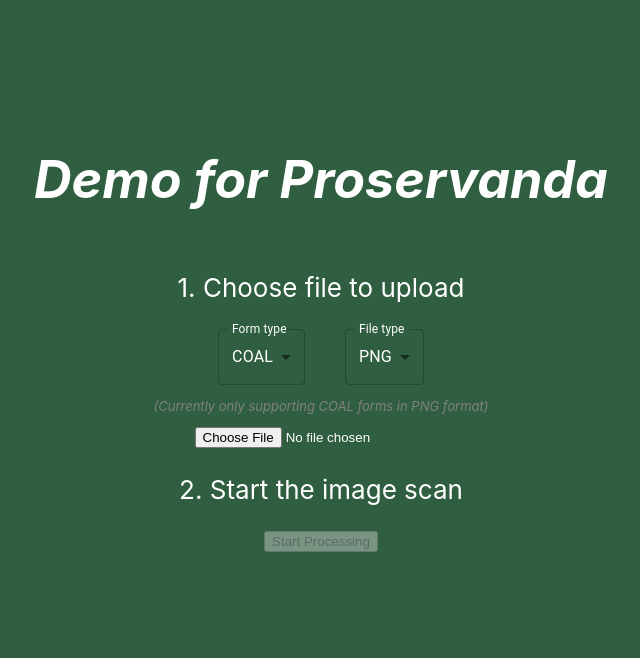
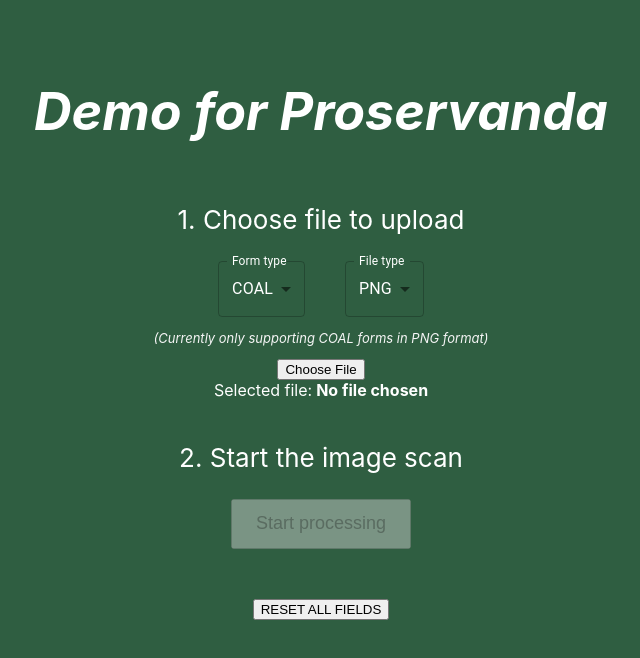
Before and after one commit to temevh/proser, a React (Create React App) app in the folder frontend/: page / in a window 1280 px wide. Shown: the top 658 px of the page, without its empty margins (319-959 px from the left). Built offline with nearby package versions, Linux system fonts and the light colour scheme.

Commit message:
css tweaks

```diff
--- a/frontend/src/App.css
+++ b/frontend/src/App.css
@@ -20,13 +20,35 @@
 }
 
 .subText {
-  color: gray;
+  color: whitesmoke;
   font-size: small;
   font-style: italic;
 }
 
 .App-link {
   color: #61dafb;
+}
+
+.processButton {
+  height: 50px;
+  width: 180px;
+  font-size: large;
+}
+
+.resetButton {
+  margin-top: 50px;
+}
+
+.fileText {
+  font-size: 16px;
+  margin-top: 0px;
+  font-weight: bold;
+  padding-left: 4px;
+}
+
+.fileHeaderText {
+  font-size: 16px;
+  margin-top: 0px;
 }
 
 @keyframes App-logo-spin {
--- a/frontend/src/App.js
+++ b/frontend/src/App.js
@@ -1,5 +1,5 @@
 import "./App.css";
-import { useState } from "react";
+import { useState, useRef } from "react";
 import { write, utils } from "xlsx";
 import { saveAs } from "file-saver";
 import Box from "@mui/material/Box";
@@ -15,6 +15,8 @@
   const [processingSuccesfull, setProcessingSuccesfull] = useState(false);
   const [filetype, setFiletype] = useState("PNG");
   const [formType, setFormType] = useState("COAL");
+
+  const fileInputRef = useRef(null);
 
   const API_URL = "https://proservanda-5a6f43880615.herokuapp.com";
   //const API_URL = process.env.REACT_APP_API_URL;
@@ -85,6 +87,22 @@
     saveAs(data, "coalData.xlsx");
   };
 
+  const fieldResetClick = () => {
+    setFile(null);
+    setParagraphs([]);
+    setFiletype("PNG");
+    setFormType("COAL");
+    if (fileInputRef.current) {
+      fileInputRef.current.value = "";
+    }
+  };
+
+  const handleCustomFileInputClick = () => {
+    if (fileInputRef.current) {
+      fileInputRef.current.click();
+    }
+  };
+
   return (
     <div className="App">
       <header className="App-header">
@@ -99,6 +117,7 @@
               label="File type"
               onChange={handleFormTypeChange}
               sx={{ color: "white" }}
+              disabled={loading}
             >
               <MenuItem value={"COAL"}>COAL</MenuItem>
               <MenuItem value={"DOC"}>DOC</MenuItem>
@@ -112,6 +131,7 @@
               label="File type"
               onChange={handleFileTypeChange}
               sx={{ color: "white" }}
+              disabled={loading}
             >
               <MenuItem value={"PNG"}>PNG</MenuItem>
               <MenuItem value={"PDF"}>PDF</MenuItem>
@@ -122,10 +142,28 @@
         <p className="subText">
           (Currently only supporting COAL forms in PNG format)
         </p>
-        <input type="file" accept="image/png" onChange={handleFileChange} />
+        <input
+          type="file"
+          accept="image/png"
+          onChange={handleFileChange}
+          disabled={loading}
+          ref={fileInputRef}
+          style={{ display: "none" }}
+        />
+        <button onClick={handleCustomFileInputClick} disabled={loading}>
+          Choose File
+        </button>
+        <Box sx={{ display: "flex" }}>
+          <p className="fileHeaderText">Selected file:</p>
+          <p className="fileText">{file ? file.name : "No file chosen"}</p>
+        </Box>
         <p>2. Start the image scan</p>
-        <button onClick={handleButtonClick} disabled={!file || loading}>
-          {"Start Processing"}
+        <button
+          onClick={handleButtonClick}
+          disabled={!file || loading}
+          className="processButton"
+        >
+          {"Start processing"}
         </button>
         {loading ? <p>Processing...</p> : null}
         {processingSuccesfull ? (
@@ -134,6 +172,13 @@
             <button onClick={handleExportClick}>{"Export file as XLSX"}</button>
           </div>
         ) : null}
+        <button
+          onClick={fieldResetClick}
+          disabled={loading}
+          className="resetButton"
+        >
+          {"RESET ALL FIELDS"}
+        </button>
       </header>
     </div>
   );
```
Also changed, not shown: 1 other file (tests, documents, lock files or other folders).
